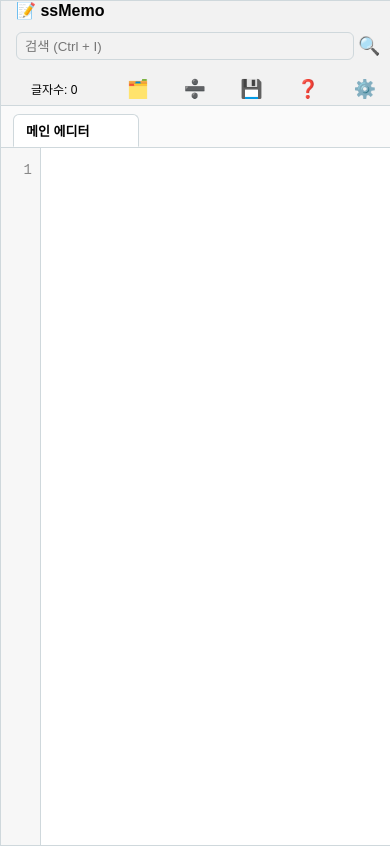
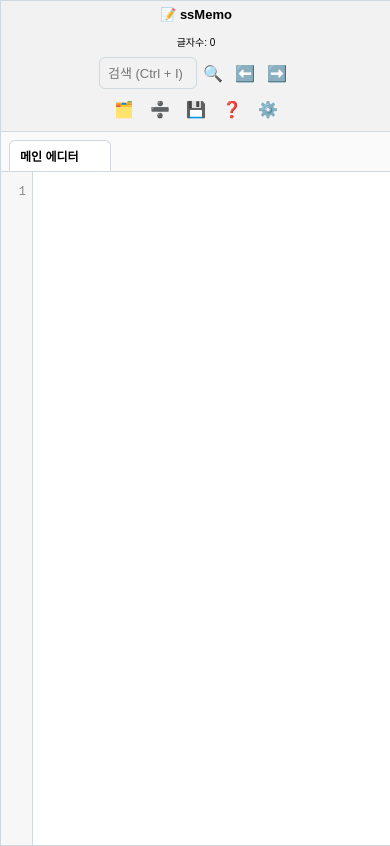
Before and after one commit to chobocho/ssMemo, a plain HTML site: page ssMemoWeb/index.html in a window 390 px wide. Drawn offline with Linux system fonts and the light colour scheme.

Commit message:
모바일 UI 개선 및 키보드 단축키 핸들러 추가

```diff
--- a/ssMemoWeb/index.html
+++ b/ssMemoWeb/index.html
@@ -2,7 +2,8 @@
 <html lang="en">
 <head>
     <meta charset="UTF-8">
-    <title>ssMemo V0.126.1a</title>
+    <meta name="viewport" content="width=device-width, initial-scale=1.0, maximum-scale=1.0, user-scalable=no">
+    <title>ssMemo V0.126.1b</title>
     <link rel="stylesheet" href="./src/style.css">
 </head>
 <body>
--- a/ssMemoWeb/src/notepad.js
+++ b/ssMemoWeb/src/notepad.js
@@ -443,6 +443,9 @@ URL을 드래그 후 우클릭하면 해당 URL로 이동합니다.
         editor.onscroll = () => {
             lineNumEl.scrollTop = editor.scrollTop;
         };
+
+        // 키보드 이벤트 핸들러 연결 (검색 단축키 지원)
+        editor.onkeydown = (e) => this.handleKeyDown(e);
     },
 
     switchTab(tabId) {
--- a/ssMemoWeb/src/style.css
+++ b/ssMemoWeb/src/style.css
@@ -79,13 +79,14 @@ button {
     display: flex;
     justify-content: space-between;
     align-items: center;
-    padding: 0px 15px 0px 15px;
+    padding: 8px 8px;
     background: rgba(0, 0, 0, 0.05);
     border-bottom: 1px solid var(--search-border);
     color: var(--modal-text);
     font-weight: bold;
-    gap: 12px;
+    gap: 6px;
     flex-wrap: wrap;
+    min-height: 44px;
 }
 
 .note-panel-title {
@@ -98,12 +99,13 @@ button {
     gap: 0;
     flex: 1 1 auto;
     justify-content: center;
+    min-width: 0;
 }
 
 .note-search-controls input {
-    width: 320px;
+    width: 150px;
     max-width: 100%;
-    height: 26px;
+    height: 32px;
     padding: 0 8px;
     border-radius: 6px;
     border: 1px solid var(--search-border);
@@ -111,13 +113,19 @@ button {
     color: var(--modal-text);
     outline: none;
     font-weight: normal;
+    font-size: 14px;
 }
 
 .note-search-controls button {
     background: none;
     border: none;
     font-size: 18px;
-    padding: 0 4px;
+    padding: 6px;
+    min-width: 36px;
+    min-height: 36px;
+    display: flex;
+    align-items: center;
+    justify-content: center;
 }
 
 .note-search-controls button:hover {
@@ -135,10 +143,15 @@ body.dark-theme .note-search-controls button:hover {
 .note-icon-btn {
     background: none;
     border: none;
-    padding: 0px 0px;
+    padding: 6px;
     color: var(--modal-text);
     font-size: 18px;
     cursor: pointer;
+    min-width: 36px;
+    min-height: 36px;
+    display: flex;
+    align-items: center;
+    justify-content: center;
 }
 
 .note-editor-container {
@@ -206,10 +219,11 @@ body.dark-theme .note-editor::-webkit-scrollbar-thumb {
 .note-char-count-panel {
     justify-content: space-between;
     align-items: center;
-    padding: 8px 15px;
+    padding: 6px 8px;
     color: var(--modal-text);
     font-weight: lighter;
-    font-size: 12px;
+    font-size: 11px;
+    white-space: nowrap;
 }
 
 /* 커스텀 모달 스타일 */
@@ -300,19 +314,33 @@ body.dark-theme .note-editor::-webkit-scrollbar-thumb {
 .note-tabs-container {
     display: flex;
     gap: 4px;
-    padding: 8px 12px 0 12px;
+    padding: 8px 8px 0 8px;
     background: rgba(0, 0, 0, 0.02);
     border-bottom: 1px solid var(--search-border);
     overflow-x: auto;
     overflow-y: hidden;
     flex-wrap: nowrap;
+    -webkit-overflow-scrolling: touch;
+}
+
+.note-tabs-container::-webkit-scrollbar {
+    height: 4px;
+}
+
+.note-tabs-container::-webkit-scrollbar-thumb {
+    background: rgba(0, 0, 0, 0.2);
+    border-radius: 2px;
+}
+
+body.dark-theme .note-tabs-container::-webkit-scrollbar-thumb {
+    background: rgba(255, 255, 255, 0.2);
 }
 
 .note-tab {
     display: flex;
     align-items: center;
     gap: 6px;
-    padding: 6px 12px;
+    padding: 8px 12px;
     background: rgba(0, 0, 0, 0.1);
     border: 1px solid var(--search-border);
     border-bottom: none;
@@ -321,6 +349,7 @@ body.dark-theme .note-editor::-webkit-scrollbar-thumb {
     white-space: nowrap;
     transition: background 0.2s;
     min-width: 100px;
+    flex-shrink: 0;
 }
 
 .note-tab:hover {
@@ -385,3 +414,131 @@ body.dark-theme .note-tab:hover {
 body.dark-theme .note-editor-readonly .note-editor {
     background: rgba(255, 255, 255, 0.02);
 }
+
+/* 모바일 최적화 미디어 쿼리 */
+@media (max-width: 768px) {
+    .note-panel-header {
+        padding: 6px;
+        gap: 4px;
+        min-height: auto;
+    }
+
+    .note-panel-title {
+        font-size: 14px;
+    }
+
+    .note-search-controls input {
+        width: 100px;
+        height: 30px;
+        font-size: 13px;
+    }
+
+    .note-search-controls button {
+        font-size: 16px;
+        padding: 4px;
+        min-width: 32px;
+        min-height: 32px;
+    }
+
+    .note-icon-btn {
+        font-size: 16px;
+        padding: 4px;
+        min-width: 32px;
+        min-height: 32px;
+    }
+
+    .note-char-count-panel {
+        font-size: 10px;
+        padding: 4px 6px;
+    }
+
+    .line-numbers {
+        width: 32px;
+        font-size: 12px;
+        line-height: 20px;
+    }
+
+    .line-numbers div {
+        padding-right: 6px;
+        height: 20px;
+        line-height: 20px;
+    }
+
+    .note-editor {
+        font-size: 13px;
+        line-height: 20px;
+        padding: 8px;
+    }
+
+    .note-tab {
+        padding: 6px 10px;
+        min-width: 80px;
+        font-size: 12px;
+    }
+
+    .note-tab-label {
+        font-size: 12px;
+    }
+
+    .note-tab-close {
+        font-size: 12px;
+    }
+
+    .custom-modal {
+        min-width: 280px;
+        max-width: 90%;
+        margin: 0 10px;
+    }
+
+    .custom-modal-header {
+        padding: 12px 16px;
+        font-size: 14px;
+    }
+
+    .custom-modal-body {
+        padding: 16px;
+        font-size: 13px;
+    }
+
+    .custom-modal-footer {
+        padding: 10px 16px;
+    }
+
+    .custom-modal-btn {
+        padding: 6px 20px;
+        font-size: 13px;
+    }
+}
+
+@media (max-width: 480px) {
+    .note-panel-header {
+        flex-wrap: wrap;
+        justify-content: center;
+    }
+
+    .note-panel-title {
+        width: 100%;
+        text-align: center;
+        margin-bottom: 4px;
+        font-size: 13px;
+    }
+
+    .note-search-controls {
+        order: 2;
+        width: 100%;
+        justify-content: center;
+    }
+
+    .note-search-controls input {
+        width: 80px;
+    }
+
+    .note-char-count-panel {
+        order: 1;
+        width: auto;
+    }
+
+    .note-icon-btn {
+        order: 3;
+    }
+}
```
